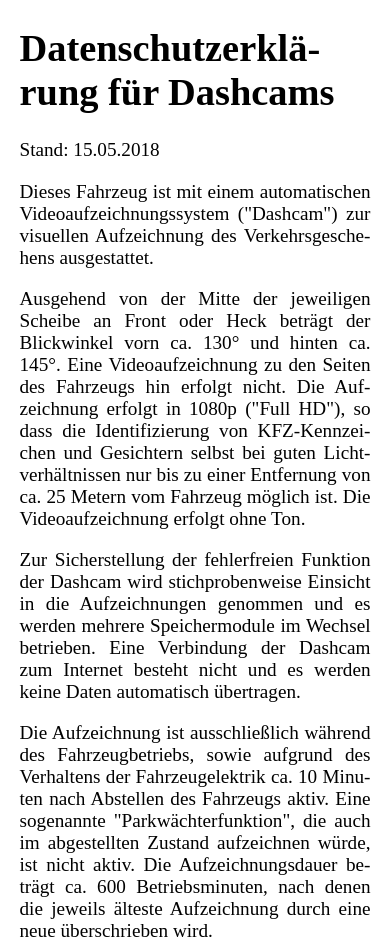
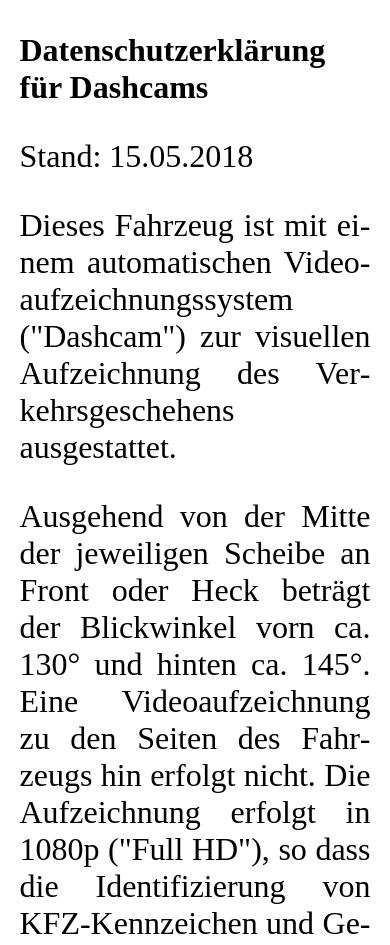
Before and after one commit to mschmitt/dashcam, a plain HTML site: page index.html in a window 390 px wide. Shown: the top 945 px of the page. Drawn offline with Linux system fonts and the light colour scheme.

Commit message:
Still no clue what I'm doing #mobileCSS

```diff
--- a/index.html
+++ b/index.html
@@ -12,7 +12,7 @@
   body {
                 color: black;
                 background: white;
-		font-size: 120%;
+                font-size: 200%;
                 margin-left: 5%;
                 margin-right: 5%;
                 -webkit-hyphens: auto;
@@ -32,7 +32,7 @@
           body {
                 margin-left: 5%;
                 margin-right: 5%;
-		font-size: 120%;
+                font-size: 200%;
           }
   }
 
@@ -42,7 +42,7 @@
 </head>
 
 <body>
-  <h1>Datenschutzerklärung für Dashcams</h1>
+  <p><b>Datenschutzerklärung für Dashcams</b></p>
 
   <p>Stand: 15.05.2018</p>
 
```
Lines whose indentation alone changed are shown as unchanged.
